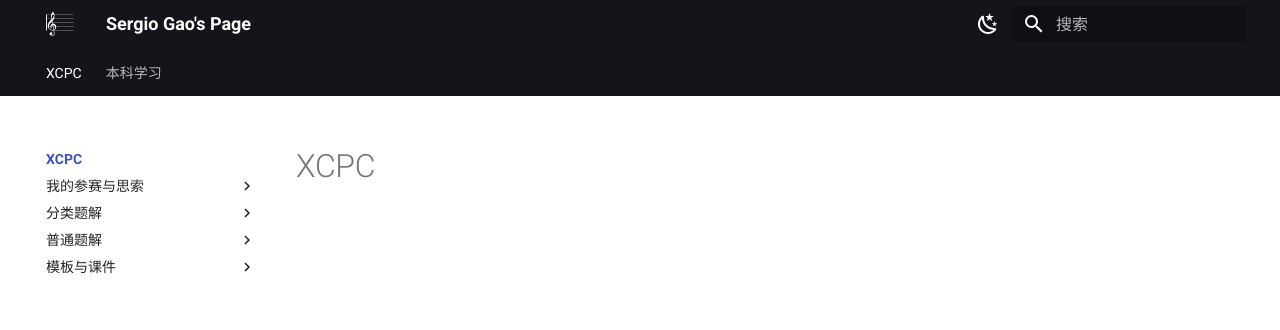
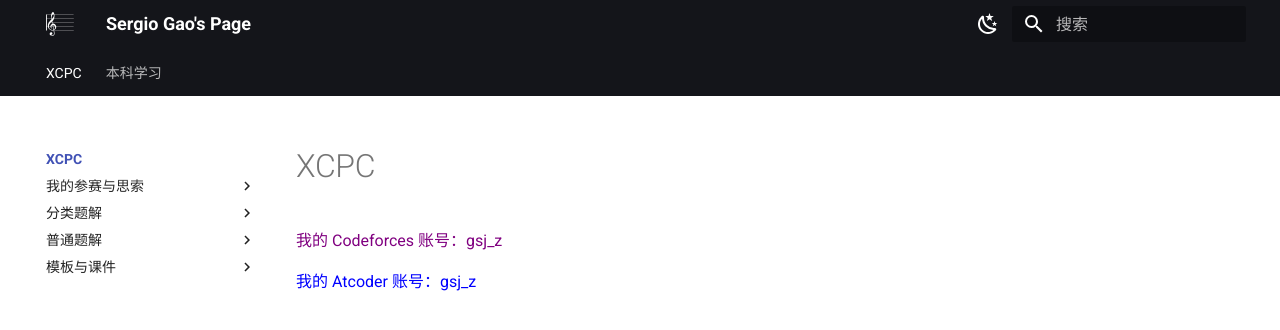
Before and after one commit to gsjz/gsjz.github.io, an MkDocs documentation site: the page built from docs/XCPC/index.md, in a window 1280 px wide. Shown: the top 330 px of the page. Built offline with MkDocs 1.6.1 and Material for MkDocs 9.7.7, drawn with Linux system fonts in a browser that asks for light colours.

Commit message:
try some html grammar

```diff
--- a/docs/XCPC/index.md
+++ b/docs/XCPC/index.md
@@ -1 +1,6 @@
 # XCPC
+
+
+<a href = "https://codeforces.com/profile/gsj_z" target = "_blank" style = "color:purple"> 我的 Codeforces 账号：gsj_z</a>
+
+<a href = "https://atcoder.jp/users/gsj_z" target = "_blank" style = "color:blue"> 我的 Atcoder 账号：gsj_z</a>
```
